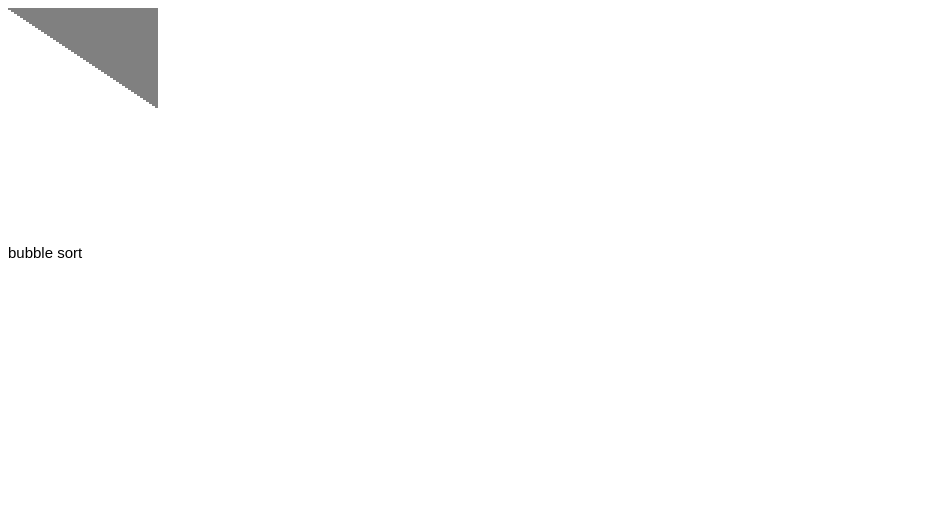
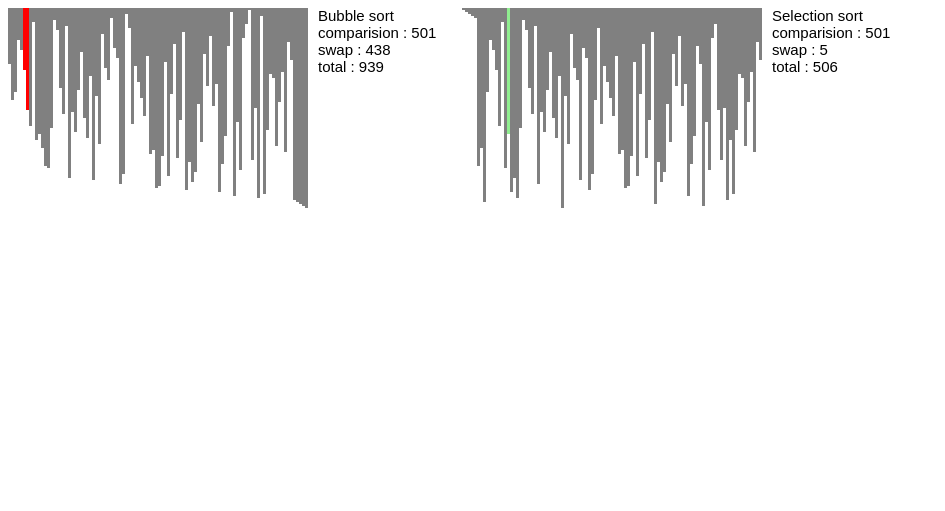
Before and after one commit to csibruce/canvas-sortings, a website: page index.html in a window 1280 px wide. Shown: the whole page, without its empty margins (0-945 px from the left). Drawn offline with Linux system fonts and the light colour scheme.

Commit message:
refactoring

```diff
--- a/canvas.js
+++ b/canvas.js
@@ -1,13 +1,16 @@
-const ARRAY_SIZE = 50
-
-const canvasElement = document.querySelector('#canvas')
+const INTERVAL = 10;
 
 class Canvas {
-    constructor(canvas) {
+    constructor(canvas, arrayLength) {
         this.canvas = canvas
         this.ctx = canvas.getContext('2d')
         this.BAR_WIDTH = 3
         this.HEIGHT_RATIO = 2
+        this.arrayLength = arrayLength
+
+        canvas.width = (arrayLength * this.BAR_WIDTH) + 150
+        canvas.height = (arrayLength * this.HEIGHT_RATIO) + 10
+
     }
 
     setWindow(width, height) {
@@ -20,12 +23,20 @@ class Canvas {
         ctx.clearRect(0, 0, canvas.width, canvas.height)
     }
 
+    drawText({ name, comparisonCount, swapCount }) {
+        const ctx = this.ctx
+        const x = ((this.arrayLength * this.BAR_WIDTH) + 10)
+        ctx.fillStyle = 'black';
+        ctx.font = '15px Arial';
+        ctx.fillText(name, x, 13)
+        ctx.fillText(`comparision : ${comparisonCount}`, x, 13 + 17)
+        ctx.fillText(`swap : ${swapCount}`, x, 13 + 17 * 2)
+        ctx.fillText(`total : ${swapCount + comparisonCount}`, x, 13 + 17 * 3)
+    }
+
     drawArray(array, targets = [], color = 'lightGreen') {
         const { BAR_WIDTH, HEIGHT_RATIO } = this
         const ctx = this.ctx
-        ctx.fillStyle = 'black';
-        ctx.font = '15px Arial';
-        ctx.fillText('bubble sort', 0, 250)
         array.forEach((num, idx) => {
             const x = idx * BAR_WIDTH
             ctx.fillStyle = (targets.indexOf(idx) > -1) ? color : 'gray'
@@ -33,20 +44,6 @@ class Canvas {
         });
     }
 }
-
-const array = [...new Array(ARRAY_SIZE)].map((_, idx) => idx)
-const shuffledArray = shuffle(array)
-
-function shuffle(a) {
-    for (let i = a.length - 1; i > 0; i--) {
-        const j = Math.floor(Math.random() * (i + 1));
-        [a[i], a[j]] = [a[j], a[i]];
-    }
-    return a;
-}
-
-const canvas = new Canvas(canvasElement)
-canvas.setWindow(500, 500)
 
 class BubbleSort {
     constructor(array, canvas) {
@@ -59,20 +56,30 @@ class BubbleSort {
         this.swapCount = 0
     }
 
-    next(step = 0) {
+    start() {
+        this.next(0, true)
+    }
+
+    next(step = 0, auto = false) {
         this.canvas.clear()
         this.step = step
         let a = this.array[this.current]
         let b = this.array[this.current + 1]
+        const isLast = this.sortedIndex == 0
 
         this.comparisonCount = this.comparisonCount + 1
         if (a > b) {
             [this.array[this.current], this.array[this.current + 1]] = [this.array[this.current + 1], this.array[this.current]]
-            this.canvas.drawArray(this.array, [this.current,this.current + 1])
+            this.canvas.drawArray(this.array, [this.current,this.current + 1], 'red')
             this.swapCount = this.swapCount + 1
         } else {
-            this.canvas.drawArray(this.array)
+            this.canvas.drawArray(this.array, isLast ? [] : [this.current,this.current + 1])
         }
+        this.canvas.drawText({
+            name: 'Bubble sort',
+            comparisonCount: this.comparisonCount,
+            swapCount: this.swapCount
+        })
 
         if (this.current == this.sortedIndex) {
             this.sortedIndex = this.sortedIndex - 1
@@ -81,7 +88,7 @@ class BubbleSort {
             this.current = this.current + 1
         }
 
-        if (this.sortedIndex == 0) {
+        if (isLast) {
             console.log({
                 type: 'bubble',
                 arraySize: this.array.length,
@@ -92,9 +99,11 @@ class BubbleSort {
             return
         }
 
-        setTimeout(() => {
-            this.next(this.step + 1)
-        }, 1)
+        if (auto) {
+            setTimeout(() => {
+                this.next(this.step + 1, true)
+            }, INTERVAL)
+        }
     }
 }
 
@@ -110,7 +119,11 @@ class SelectionSort {
         this.swapCount = 0
     }
 
-    next (step = 0) {
+    start() {
+        this.next(0, true)
+    }
+
+    next (step = 0, auto = false) {
         this.canvas.clear()
         this.step = step
         const lowestNumber = this.array[this.lowestNumberIndex]
@@ -125,14 +138,20 @@ class SelectionSort {
         // reach the end of array
         if (target === undefined) {
             [this.array[this.sortedIndex + 1], this.array[this.lowestNumberIndex]] = [this.array[this.lowestNumberIndex], this.array[this.sortedIndex + 1]]
+            this.canvas.drawArray(this.array, [this.sortedIndex + 1, this.lowestNumberIndex], 'red')
             this.sortedIndex = this.sortedIndex + 1
             this.lowestNumberIndex = this.sortedIndex + 1
             this.current = 1
             this.swapCount = this.swapCount + 1
-            this.canvas.drawArray(this.array, [this.lowestNumberIndex, this.sortedIndex + 1], 'red')
         } else {
             this.canvas.drawArray(this.array, [targetIndex])
         }
+
+        this.canvas.drawText({
+            name: 'Selection sort',
+            comparisonCount: this.comparisonCount,
+            swapCount: this.swapCount
+        })
 
         this.current = this.current + 1
 
@@ -147,13 +166,34 @@ class SelectionSort {
             return
         }
 
-        setTimeout(() => {
-            this.next(this.step + 1)
-        }, 1)
+        if (auto) {
+            setTimeout(() => {
+                this.next(this.step + 1, true)
+            }, INTERVAL)
+        }
     }
 }
 
-// const bubble = new BubbleSort(shuffledArray, canvas)
-const bubble = new SelectionSort(shuffledArray, canvas)
+const ARRAY_SIZE = 100
+const array = [...new Array(ARRAY_SIZE)].map((_, idx) => idx)
+const shuffledArray = shuffle(array)
 
-bubble.next()
+function shuffle(a) {
+    for (let i = a.length - 1; i > 0; i--) {
+        const j = Math.floor(Math.random() * (i + 1));
+        [a[i], a[j]] = [a[j], a[i]];
+    }
+    return a;
+}
+const bubbleCanvasElement = document.querySelector('#bubble')
+const selectionCanvasElement = document.querySelector('#selection')
+const arrayLength = shuffledArray.length
+
+const bubbleCanvas = new Canvas(bubbleCanvasElement, arrayLength)
+const selectionCanvas = new Canvas(selectionCanvasElement, arrayLength)
+
+const bubbleSort = new BubbleSort(shuffledArray, bubbleCanvas)
+const selectionSort = new SelectionSort(shuffledArray, selectionCanvas)
+
+bubbleSort.start()
+selectionSort.start()
--- a/index.html
+++ b/index.html
@@ -7,7 +7,8 @@
     <title>Sortings</title>
 </head>
 <body>
-    <canvas id="canvas"></canvas>
+    <canvas id="bubble"></canvas>
+    <canvas id="selection"></canvas>
     <script src="./canvas.js"></script>
 </body>
 </html>
```
